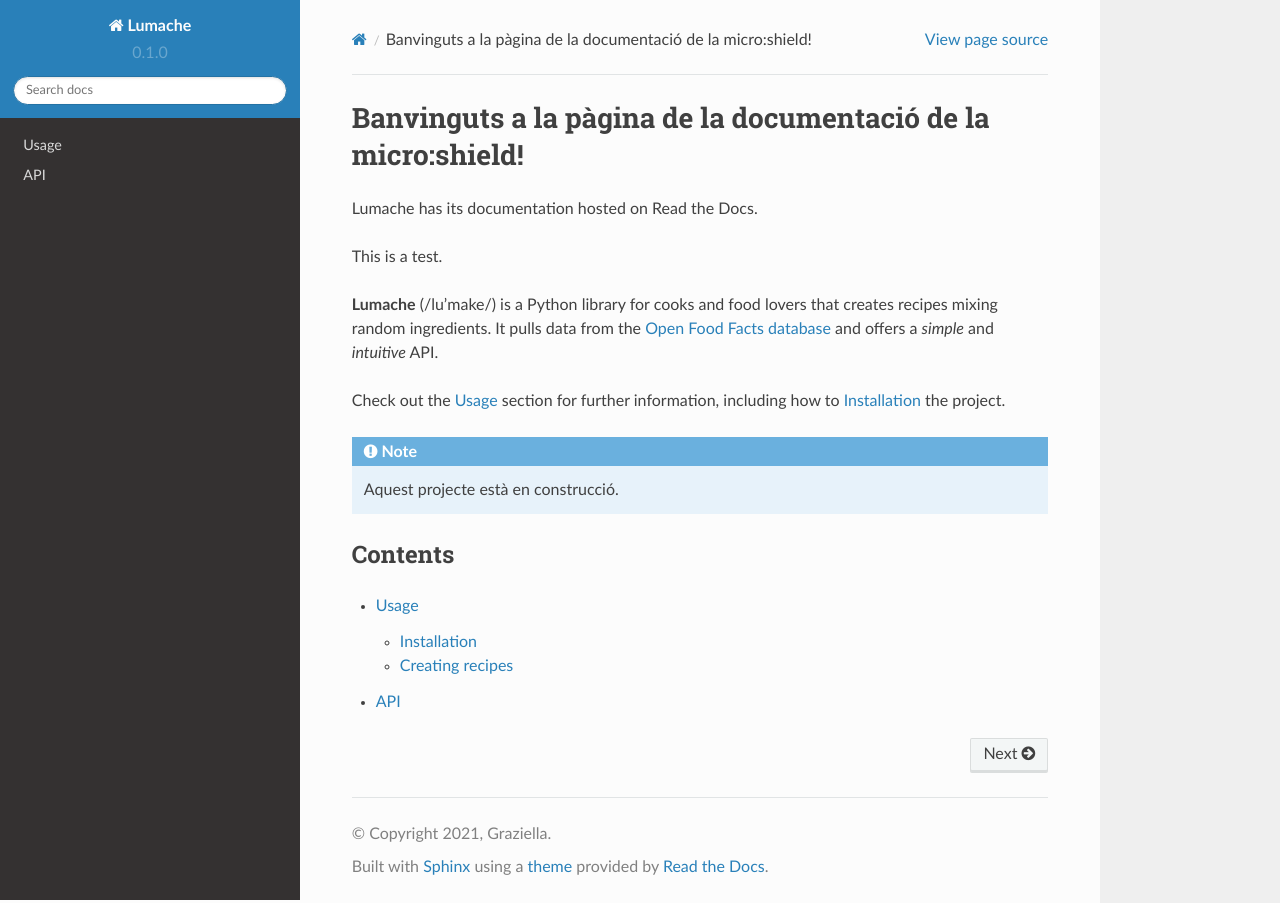
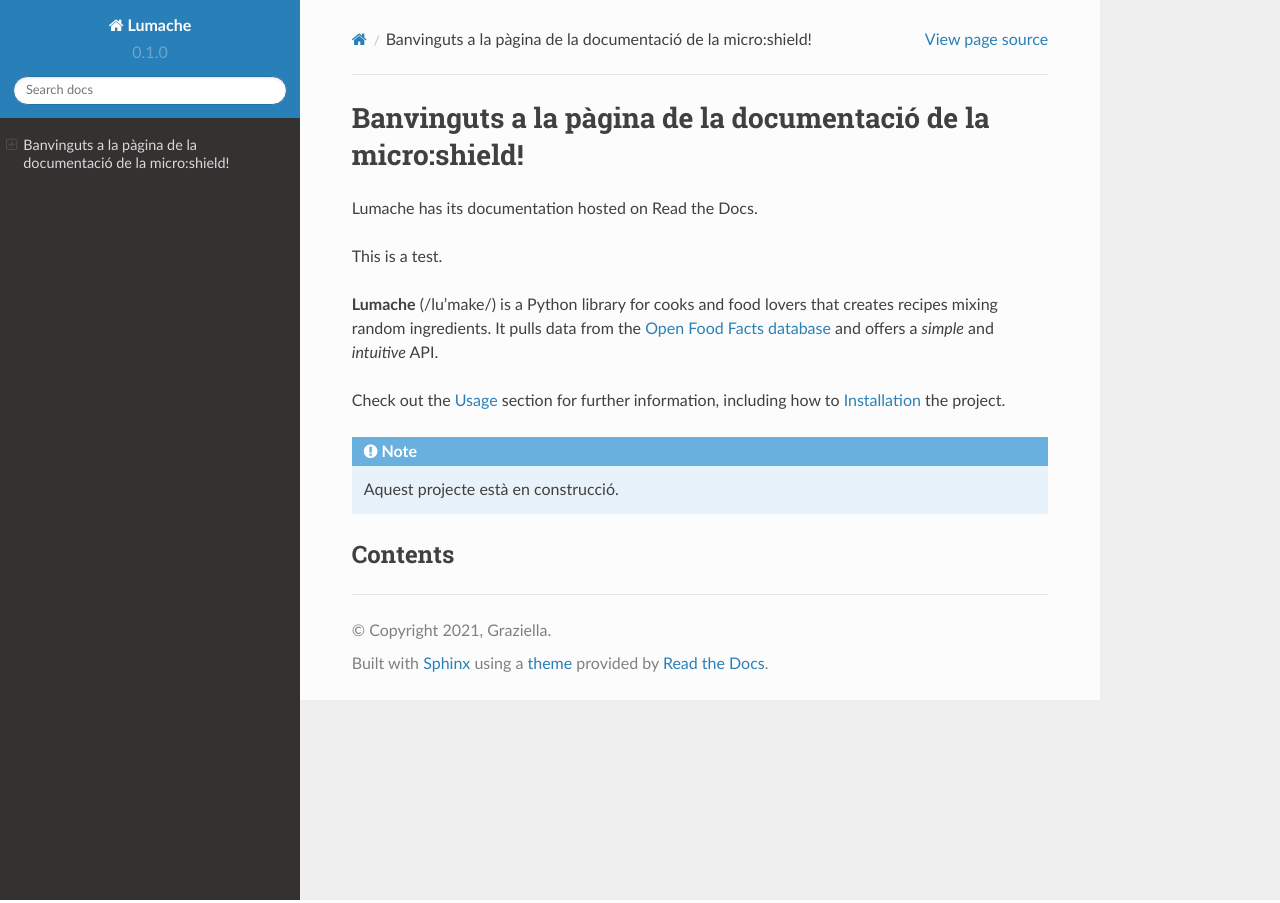
Before and after one commit to MakeAndLearn/micro-shield, a Sphinx documentation site: the page built from docs/source/index.rst, in a window 1280 px wide. Built offline with Sphinx 7.4.7 and the Read the Docs theme 2.0.0, drawn with Linux system fonts in a browser that asks for light colours.

Commit message:
Update index.rst

```diff
--- a/docs/source/index.rst
+++ b/docs/source/index.rst
@@ -21,6 +21,5 @@
 --------
 
 .. toctree::
-
-   usage
-   api
+   :maxdepth: 2
+   :caption: MICRO:SHIELD
```
